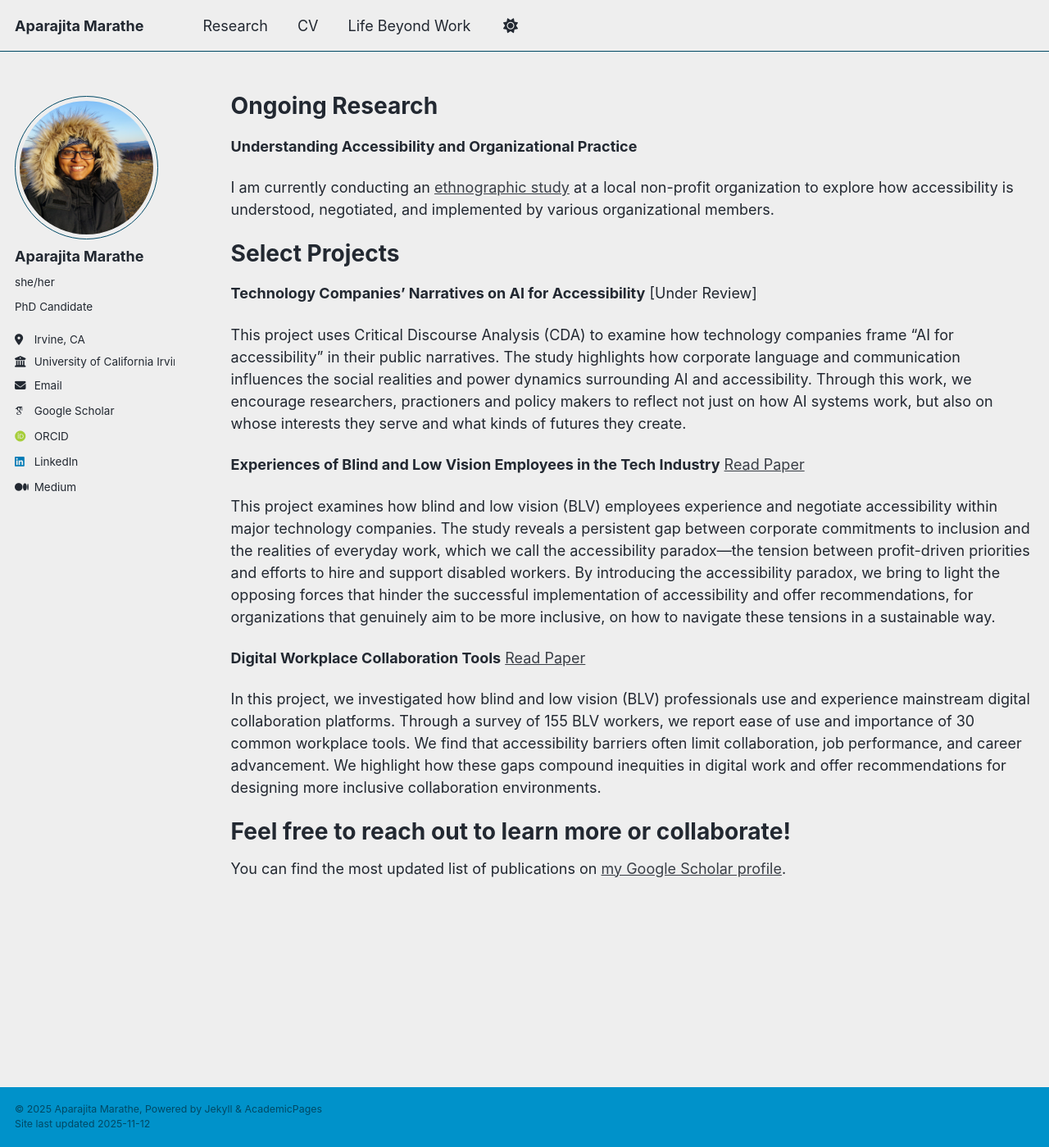
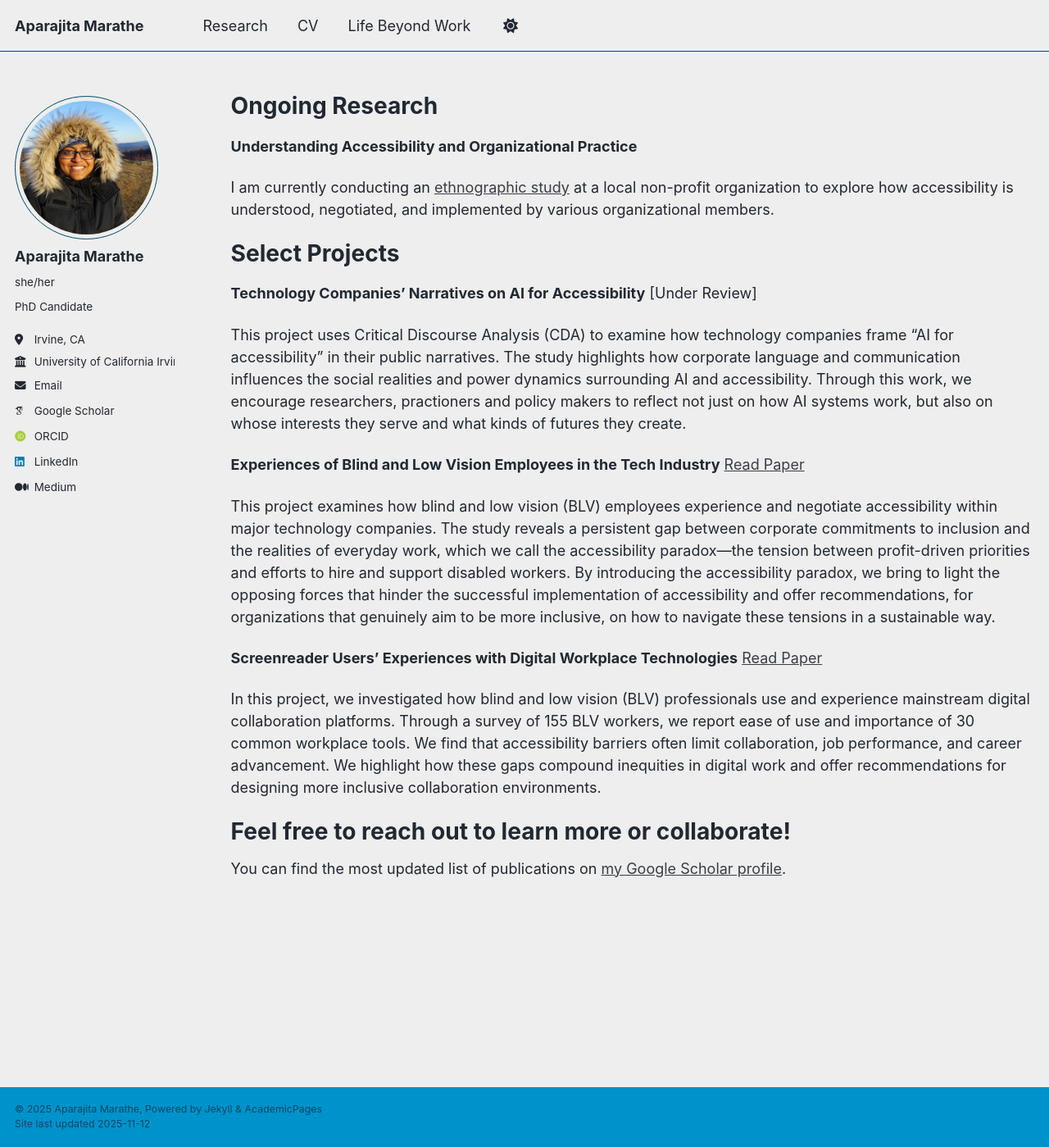
Before and after one commit to aparajitamarathe/aparajitamarathe.github.io, a Jekyll site: the page built from _pages/research.md, in a window 1280 px wide and 1399 px high. Shown: the whole window at 82% size. Built offline with Jekyll 4.4.1, drawn with Linux system fonts in a browser that asks for light colours; some web fonts are replaced.

Commit message:
Update research.md

```diff
--- a/_pages/research.md
+++ b/_pages/research.md
@@ -25,7 +25,7 @@ This project uses Critical Discourse Analysis (CDA) to examine how technology co
 
 This project examines how blind and low vision (BLV) employees experience and negotiate accessibility within major technology companies. The study reveals a persistent gap between corporate commitments to inclusion and the realities of everyday work, which we call the accessibility paradox—the tension between profit-driven priorities and efforts to hire and support disabled workers. By introducing the accessibility paradox, we bring to light the opposing forces that hinder the successful implementation of accessibility and offer recommendations, for organizations that genuinely aim to be more inclusive, on how to navigate these tensions in a sustainable way.
 
-**Digital Workplace Collaboration Tools** [Read Paper](https://dl.acm.org/doi/pdf/10.1145/3663547.3746332)
+**Screenreader Users' Experiences with Digital Workplace Technologies** [Read Paper](https://dl.acm.org/doi/pdf/10.1145/3663547.3746332)
 
 In this project, we investigated how blind and low vision (BLV) professionals use and experience mainstream digital collaboration platforms. Through a survey of 155 BLV workers, we report ease of use and importance of 30 common workplace tools. We find that accessibility barriers often limit collaboration, job performance, and career advancement. We highlight how these gaps compound inequities in digital work and offer recommendations for designing more inclusive collaboration environments.
 
```
